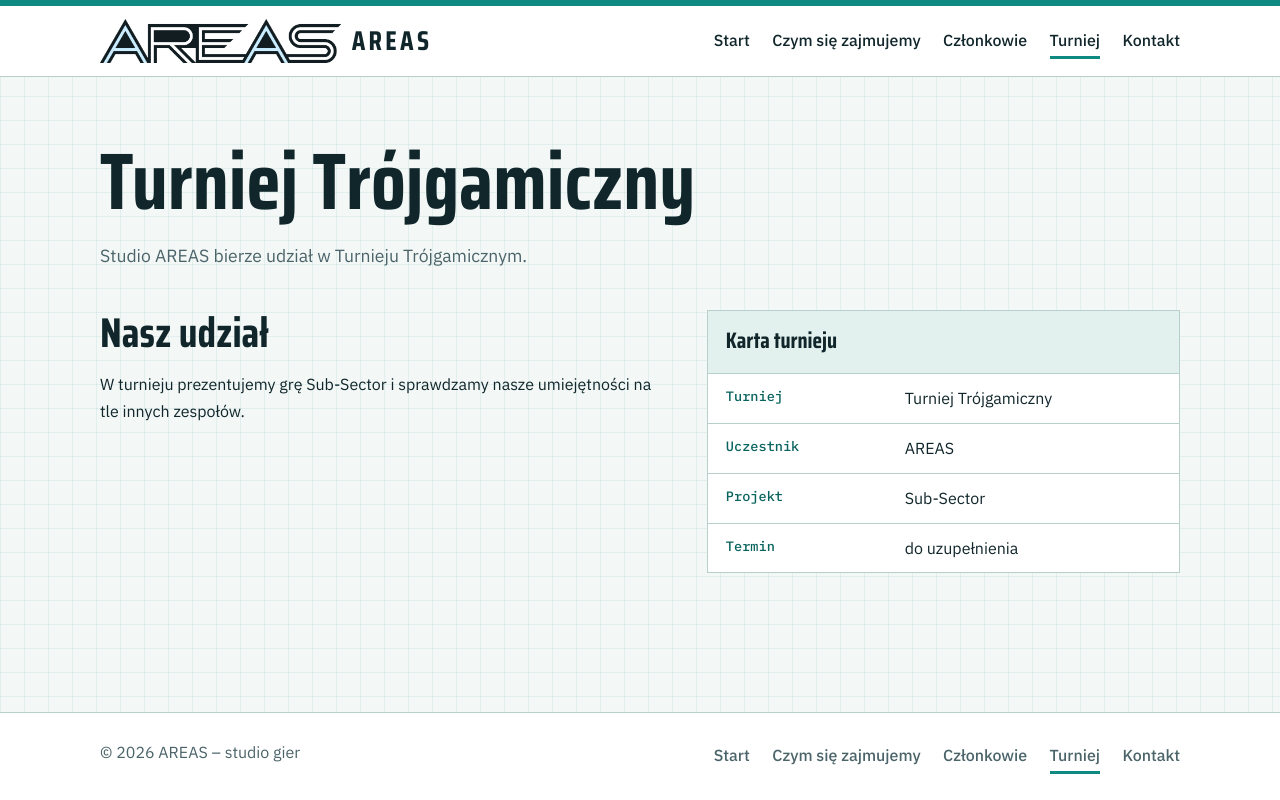
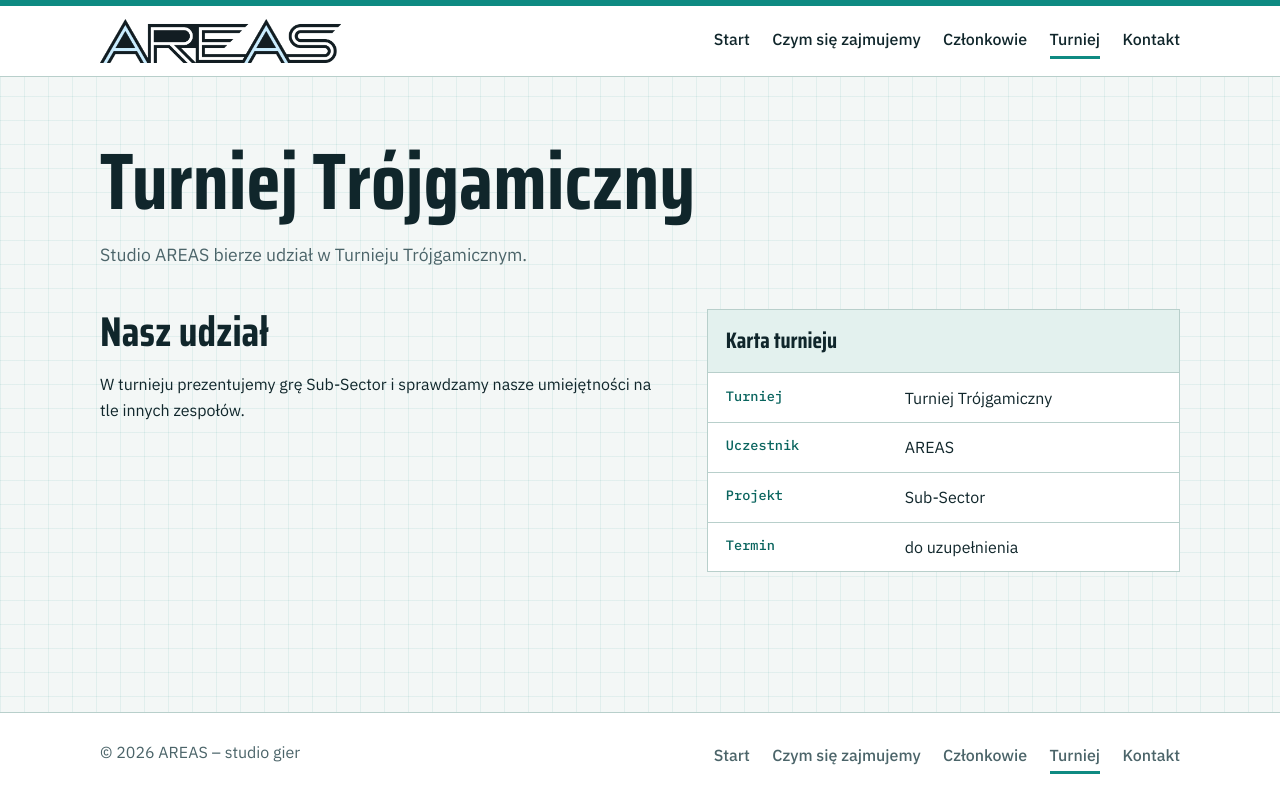
Before and after one commit to Areas-project/Areas, a plain HTML site: page turniej.html in a window 1280 px wide. Drawn offline with Linux system fonts and the light colour scheme.

Commit message:
Fix HTML formatting in turniej.html

```diff
--- a/turniej.html
+++ b/turniej.html
@@ -15,7 +15,7 @@
   <header>
     <div class="wrap">
       <a class="brand" href="index.html" aria-label="AREAS – strona główna">
-        <img src="areas.png" alt="Logo AREAS"><span>AREAS</span>
+        <img src="areas.png" alt="Logo AREAS">
       </a>
       <nav aria-label="Główna nawigacja">
         <a href="index.html">Start</a>
```
